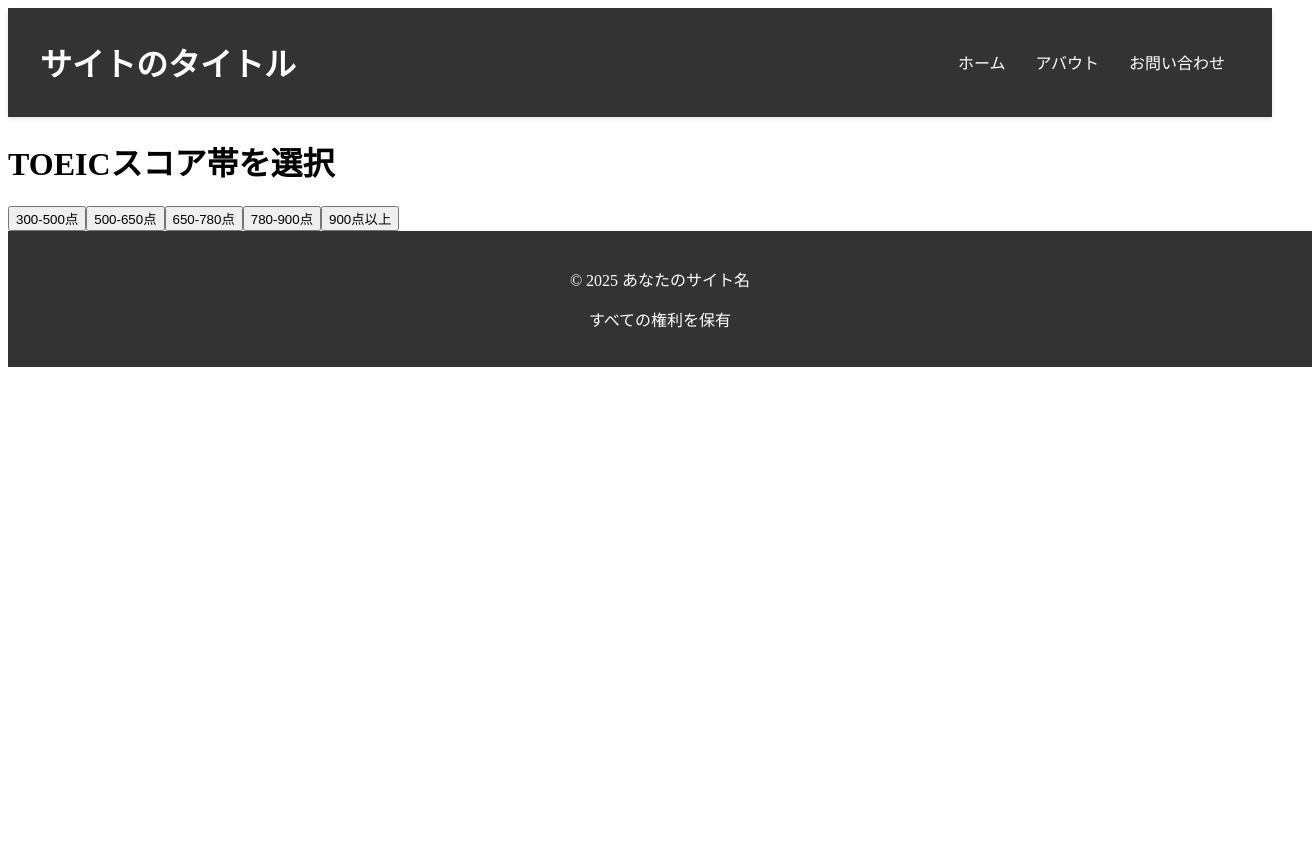
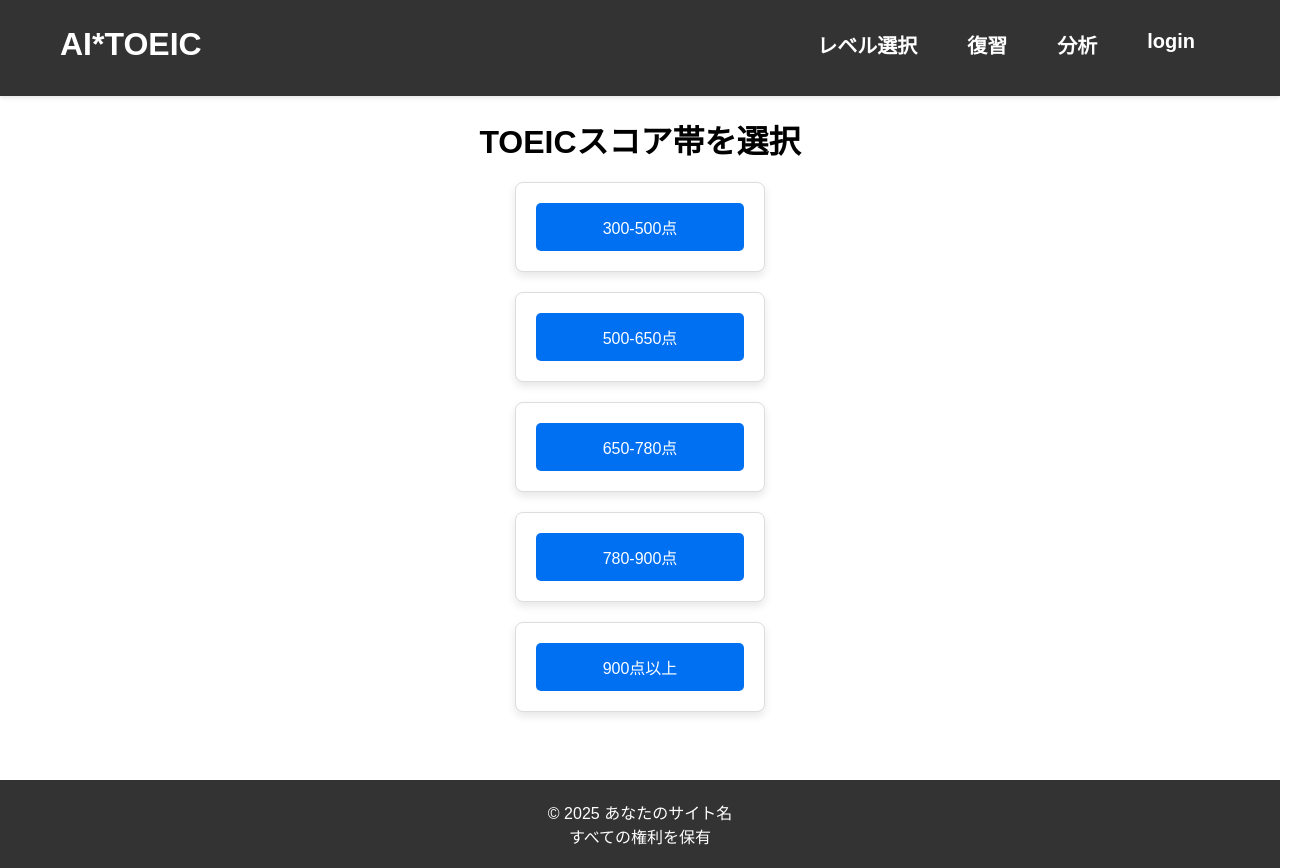
Before and after one commit to yusuke1816/toeic-app, a Next.js app: page / in a window 1280 px wide. Shown: the whole page, 1312 px wide, since content can reach past the window. Before the commit the page ends 800 px from the top, so only its background shows below. Built offline with nearby package versions, Linux system fonts and the light colour scheme.

Commit message:
スタイルの調整

```diff
--- a/src/components/Footer/Footer.module.css
+++ b/src/components/Footer/Footer.module.css
@@ -6,4 +6,5 @@
     position: relative;
     bottom: 0;
     width: 100%;
+    margin-top: 3rem;
   }
--- a/src/components/Header/Header.jsx
+++ b/src/components/Header/Header.jsx
@@ -6,18 +6,21 @@
   return (
     <header className={styles.header}>
       <div className={styles.container}>
-        <h1>サイトのタイトル</h1>
+        <h1>AI*TOEIC</h1>
         <nav>
           <ul className={styles.navList}>
             {/* Link コンポーネント内で直接 className を指定 */}
             <li>
-              <Link href="/" className={styles.navItem}>ホーム</Link>
+              <Link href="/" className={styles.navItem}>レベル選択</Link>
             </li>
             <li>
-              <Link href="/about" className={styles.navItem}>アバウト</Link>
+              <Link href="/about" className={styles.navItem}>復習</Link>
             </li>
             <li>
-              <Link href="/contact" className={styles.navItem}>お問い合わせ</Link>
+              <Link href="/contact" className={styles.navItem}>分析</Link>
+            </li>
+            <li>
+              <Link href="/contact" className={styles.navItem}>login</Link>
             </li>
           </ul>
         </nav>
--- a/src/components/Header/Header.module.css
+++ b/src/components/Header/Header.module.css
@@ -3,6 +3,7 @@
   color: white;
   padding: 10px 0;
   box-shadow: 0 2px 4px rgba(0, 0, 0, 0.1);
+  height: 6rem;
 }
 
 .container {
@@ -12,20 +13,23 @@
   max-width: 1200px;
   margin: 0 auto;
   padding: 0 20px;
+  padding-top: 1rem;
 }
 
 .navList {
   list-style: none;
   display: flex;
+  justify-content: center; /* 中央寄せ */
   margin: 0;
   padding: 0;
 }
 
 .navItem {
-    margin: 0 15px;
+  margin: 0 25px; /* ナビゲーションアイテム間のスペースを広げる */
   color: white;
   text-decoration: none;
-    font-size: 16px;
+  font-size: 20px; /* 文字サイズを大きく */
+  font-weight: bold; /* 文字を太くして目立たせる */
 }
 
 .navItem:hover {
--- a/src/components/QuestionForm/ResponseDisplay.jsx
+++ b/src/components/QuestionForm/ResponseDisplay.jsx
@@ -9,7 +9,7 @@
 
   return (
     <div className={styles.responseContainer}>
-      <h2 className={styles.responseHeader}>回答:</h2>
+      <h2 className={styles.responseHeader}>問題</h2>
       <div className={styles.responseText}>
         {formatResponse(response)}
       </div>
--- /dev/null
+++ b/src/components/Select/ScoreButtons.module.css
@@ -0,0 +1,39 @@
+/* ScoreButtons.module.css */
+.container {
+    display: flex;
+    flex-direction: column; /* 縦並びに */
+    align-items: center; /* 中央揃え */
+    gap: 20px; /* カード間の隙間 */
+  }
+
+  .card {
+    width: 250px; /* カードの幅 */
+    padding: 20px; /* カード内の余白 */
+    border: 1px solid #ddd; /* カードの境界線 */
+    border-radius: 8px; /* カードの角を丸く */
+    box-shadow: 0 4px 8px rgba(0, 0, 0, 0.1); /* カードに影 */
+    text-align: center; /* テキストを中央寄せ */
+    background-color: #fff; /* 背景色 */
+    transition: transform 0.3s ease, box-shadow 0.3s ease; /* アニメーション */
+  }
+
+  .card:hover {
+    transform: translateY(-5px); /* ホバー時にカードが浮き上がる */
+    box-shadow: 0 8px 16px rgba(0, 0, 0, 0.2); /* 影を強調 */
+  }
+
+  .button {
+    width: 100%; /* ボタンをカードいっぱいに広げる */
+    padding: 12px;
+    font-size: 16px;
+    background-color: #0070f3;
+    color: white;
+    border: none;
+    border-radius: 5px;
+    cursor: pointer;
+    transition: background-color 0.3s ease;
+  }
+
+  .button:hover {
+    background-color: #005bb5;
+  }
--- a/src/components/Select/Select.jsx
+++ b/src/components/Select/Select.jsx
@@ -1,24 +1,38 @@
 import Link from 'next/link';
+import styles from './ScoreButtons.module.css'; // CSS モジュールをインポート
 
 const ScoreButtons = () => {
   return (
-    <div>
+    <div className={styles.container}>
       <h1>TOEICスコア帯を選択</h1>
-      <div>
+
+      <div className={styles.card}>
         <Link href="/300-500">
-          <button>300-500点</button>
+          <button className={styles.button}>300-500点</button>
         </Link>
+      </div>
+
+      <div className={styles.card}>
         <Link href="/500-650">
-          <button>500-650点</button>
+          <button className={styles.button}>500-650点</button>
         </Link>
+      </div>
+
+      <div className={styles.card}>
         <Link href="/650-780">
-          <button>650-780点</button>
+          <button className={styles.button}>650-780点</button>
         </Link>
+      </div>
+
+      <div className={styles.card}>
         <Link href="/780-900">
-          <button>780-900点</button>
+          <button className={styles.button}>780-900点</button>
         </Link>
+      </div>
+
+      <div className={styles.card}>
         <Link href="/900+">
-          <button>900点以上</button>
+          <button className={styles.button}>900点以上</button>
         </Link>
       </div>
     </div>
--- a/src/pages/[scoreRange].jsx
+++ b/src/pages/[scoreRange].jsx
@@ -42,8 +42,7 @@
 
   return (
     <div>
-      <h1>{level.scoreRange}のスコア帯</h1>
-      <p>{level.description}</p>
+
       <QuestionForm level={level} />
     </div>
   );
--- a/src/pages/_app.jsx
+++ b/src/pages/_app.jsx
@@ -1,16 +1,16 @@
 // src/pages/_app.jsx
-import Header from '../components//Header/Header'; // ヘッダーコンポーネントをインポート
+import Header from '../components/Header/Header'; // ヘッダーコンポーネントをインポート
 import Footer from '../components/Footer/Footer'; // フッターコンポーネントをインポート
-
+import '../styles/globals.css'; // グローバルCSSをインポート
 
 function MyApp({ Component, pageProps }) {
   return (
-    <div>
-      <Header />  {/* 全ページにヘッダーを追加 */}
-      <main>
-        <Component {...pageProps} />  {/* ページコンポーネントがここに表示される */}
+    <div className="app-container">
+      <Header /> {/* 全ページにヘッダーを追加 */}
+      <main className="main-content">
+        <Component {...pageProps} /> {/* ページコンポーネントがここに表示される */}
       </main>
-      <Footer />  {/* 全ページにフッターを追加 */}
+      <Footer /> {/* 全ページにフッターを追加 */}
     </div>
   );
 }
--- /dev/null
+++ b/src/styles/globals.css
@@ -0,0 +1,25 @@
+/* globals.css */
+
+/* リセットスタイル */
+* {
+    margin: 0;
+    padding: 0;
+    box-sizing: border-box;
+  }
+
+  body, html {
+    width: 100%;
+    height: 100%;
+    font-family: Arial, sans-serif;
+  }
+
+  .app-container {
+    display: flex;
+    flex-direction: column;
+    min-height: 100vh; /* 画面の高さに合わせる */
+  }
+
+  .main-content {
+    flex: 1; /* メインコンテンツ部分を可変にして、ヘッダーとフッターを固定 */
+    padding: 20px;
+  }
```
Also changed, not shown: src/components/QuestionForm/QuestionForm.jsx (+8 -3 lines). Lines whose indentation alone changed are shown as unchanged.
